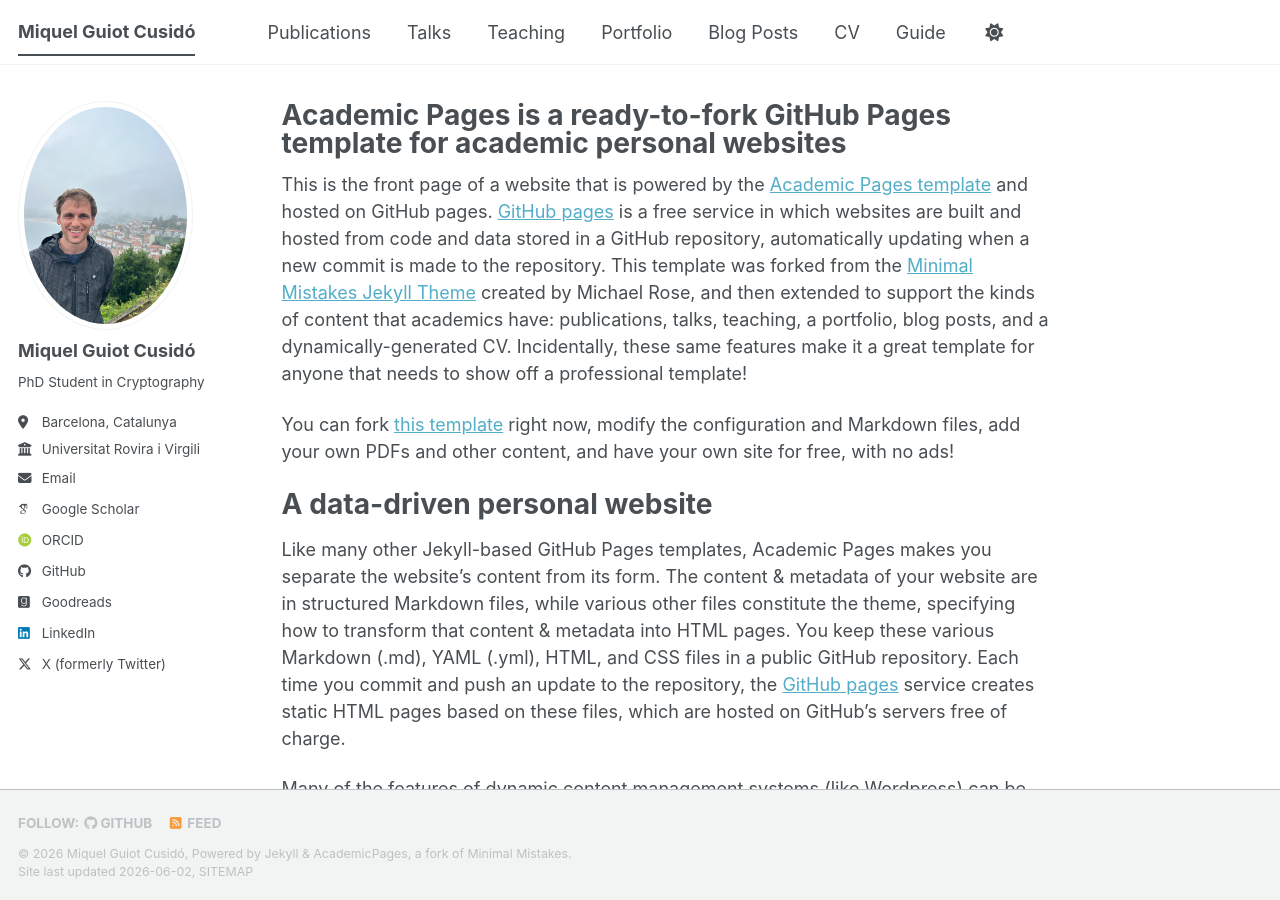
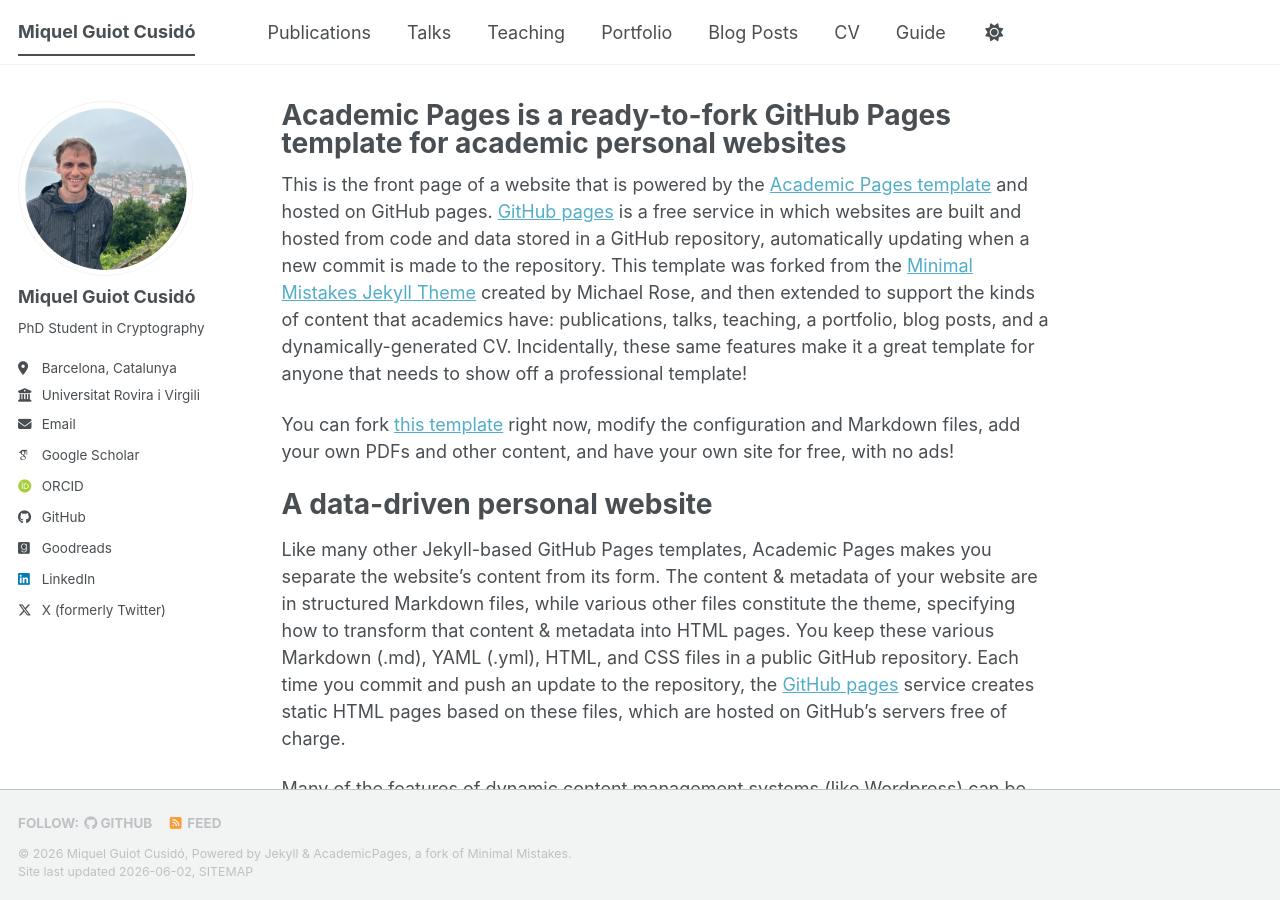
Before and after one commit to MiquelGuiot/MiquelGuiot.github.io, a Jekyll site: the page built from _pages/about.md, in a window 1280 px wide and 900 px high. Built offline with Jekyll 4.4.1, drawn with Linux system fonts in a browser that asks for light colours; some web fonts are replaced; a script bundle is joined from its source files by our own code; library files that are not in the unit come from our copies.

Commit message:
Update _config.yml

```diff
--- a/_config.yml
+++ b/_config.yml
@@ -23,7 +23,7 @@
 #               Additional customization can be done by editing /_includes/author-profile.html
 author:
   # Biographic information
-  avatar           : "FotoPerfil.jpg"
+  avatar           : "FotoPerfilRodona.png"
   name             : "Miquel Guiot Cusidó"
   pronouns         : # example: "she/her"
   bio              : "PhD Student in Cryptography"
```
